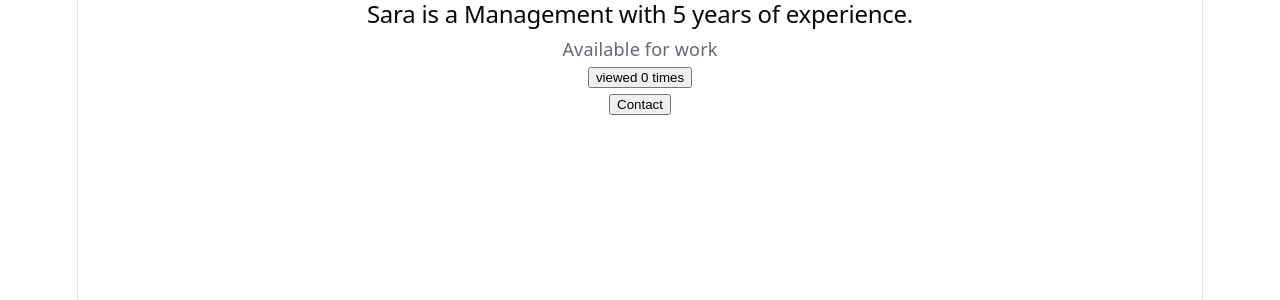
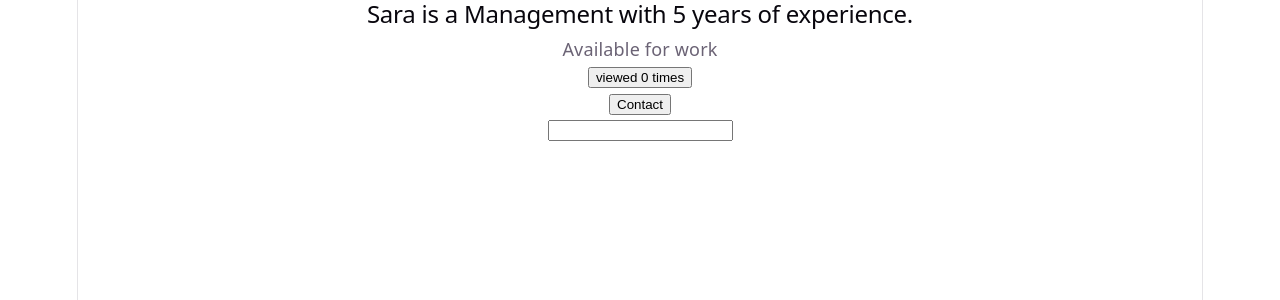
Before and after one commit to nimishamanjali-coder/react-exercises, a React (Vite) app: page / in a window 1280 px wide. Shown: the top 300 px of the page. Built offline with nearby package versions, Linux system fonts and the light colour scheme.

Commit message:
input handling

```diff
--- a/src/Profile.jsx
+++ b/src/Profile.jsx
@@ -2,6 +2,7 @@ import { useState } from "react";
 export default function Profile({ name, profession, yearsOfExperience, isAvailable }) {
 
     const [clicked, setClicked] = useState(0);
+    const [message, setMessage] = useState('');
     const [clickedContact, setClickedContact] = useState('');
     function handleClick() {
         setClicked((previousclicked) => previousclicked + 1);
@@ -16,6 +17,8 @@ export default function Profile({ name, profession, yearsOfExperience, isAvailab
             <button onClick={handleClick}>viewed {clicked} {clicked === 1 ? 'time' : 'times'} </button>
             {isAvailable && <p><button onClick={() => setClickedContact(`Contacting ${name}`)}> Contact </button></p>}
             {clickedContact && <p>{clickedContact}</p>}
+            <input value={message} onChange={(event) => setMessage(event.target.value)}></input>
+            {message && <p>Message : {message}</p>}
 
         </div>
     );
```
